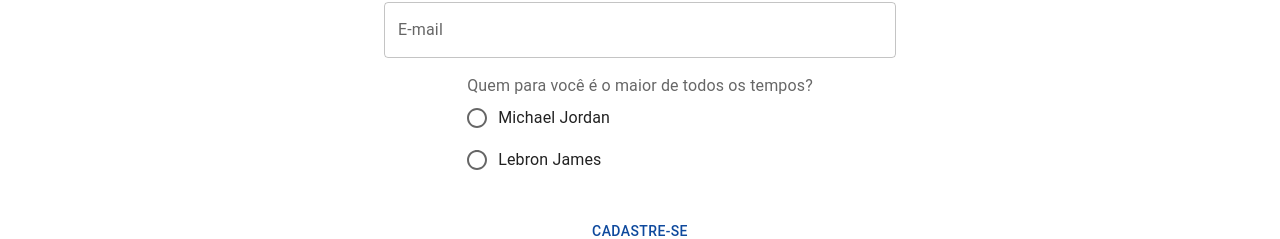
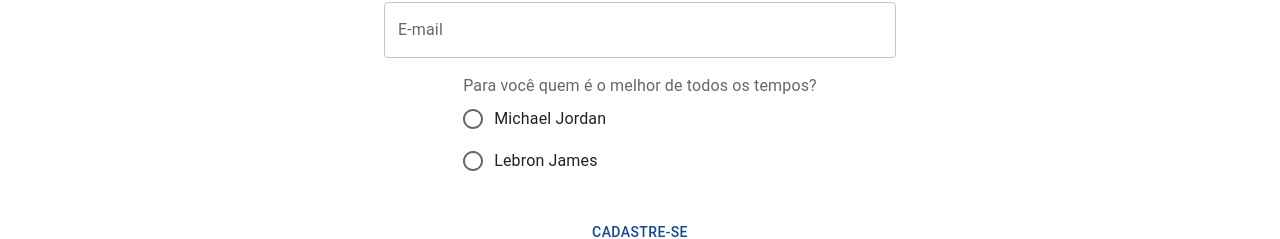
Before and after one commit to marcoshenke/Desafio-Final-React, a React (Create React App) app in the folder desafiofinalreact/: page /newsletter in a window 1280 px wide. Shown: the part 354-593 px from the top of the page. Built offline with nearby package versions, Linux system fonts and the light colour scheme.

Commit message:
tentando funcionar registro de inputs

```diff
--- a/desafiofinalreact/src/components/FormNewsLetter/FormNewsLetter.js
+++ b/desafiofinalreact/src/components/FormNewsLetter/FormNewsLetter.js
@@ -3,10 +3,9 @@ import {
   Button,
   TextField,
   Box,
-  FormControl,
-  FormLabel,
   RadioGroup,
   FormControlLabel,
+  FormLabel,
   Radio,
 } from "@mui/material";
 import { yupResolver } from "@hookform/resolvers/yup";
@@ -24,12 +23,6 @@ const FormNewsLetter = () => {
     resolver: yupResolver(schema),
     defaultValues: {},
   });
-
-  const [value, setValue] = useState("");
-
-  const handleChange = (event) => {
-    setValue(event.target.value);
-  };
 
   const onSubmit = (data) => {
     console.log(data);
@@ -55,9 +48,10 @@ const FormNewsLetter = () => {
               helperText={errors?.name?.message}
               sx={{ width: "40%" }}
               {...register("Name")}
+              name="Name"
             />
           )}
-          name="name"
+          name="Name"
           control={control}
         />
         <Controller
@@ -67,9 +61,10 @@ const FormNewsLetter = () => {
               label="Qual time torce?"
               sx={{ width: "40%" }}
               {...register("Team")}
+              name="Team"
             />
           )}
-          name="team"
+          name="Team"
           control={control}
         />
         <Controller
@@ -81,28 +76,35 @@ const FormNewsLetter = () => {
               helperText={errors?.email?.message}
               sx={{ width: "40%" }}
               {...register("E-mail")}
+              name="E-mail"
             />
           )}
-          name="email"
+          name="E-mail"
           control={control}
         />
-
-        <FormControl>
-          <FormLabel id="demo-controlled-radio-buttons-group">Quem para você é o maior de todos os tempos?</FormLabel>
-          <RadioGroup
-            aria-labelledby="demo-controlled-radio-buttons-group"
-            name="controlled-radio-buttons-group"
-            value={value}
-            onChange={handleChange}
-          >
-            <FormControlLabel
-              value="michaelJordan"
-              control={<Radio />}
-              label="Michael Jordan"
-            />
-            <FormControlLabel value="lebronJames" control={<Radio />} label="Lebron James" />
-          </RadioGroup>
-        </FormControl>
+        <Box>
+          <FormLabel id="theGOAT">
+            Para você quem é o melhor de todos os tempos?
+          </FormLabel>
+          <Controller
+            render={({ field }) => (
+              <RadioGroup aria-label="theGOAT" {...field}>
+                <FormControlLabel
+                  value="michaeljordan"
+                  control={<Radio />}
+                  label="Michael Jordan"
+                />
+                <FormControlLabel
+                  value="lebronjames"
+                  control={<Radio />}
+                  label="Lebron James"
+                />
+              </RadioGroup>
+            )}
+            name="RadioGroup"
+            control={control}
+          />
+        </Box>
 
         <Box pt={2}>
           <Button type="submit">Cadastre-se</Button>
--- a/desafiofinalreact/src/components/FormNewsLetter/schema.js
+++ b/desafiofinalreact/src/components/FormNewsLetter/schema.js
@@ -1,8 +1,8 @@
 import * as yup from 'yup'
 
 const schema = yup.object({
-  name: yup.string().required('Campo obrigatório'),
-  email: yup.string().required('Campo x')
+  Name: yup.string().required('Campo obrigatório'),
+  Email: yup.string().email().required('Campo obrigatório')
 })
 
 export default schema
```
